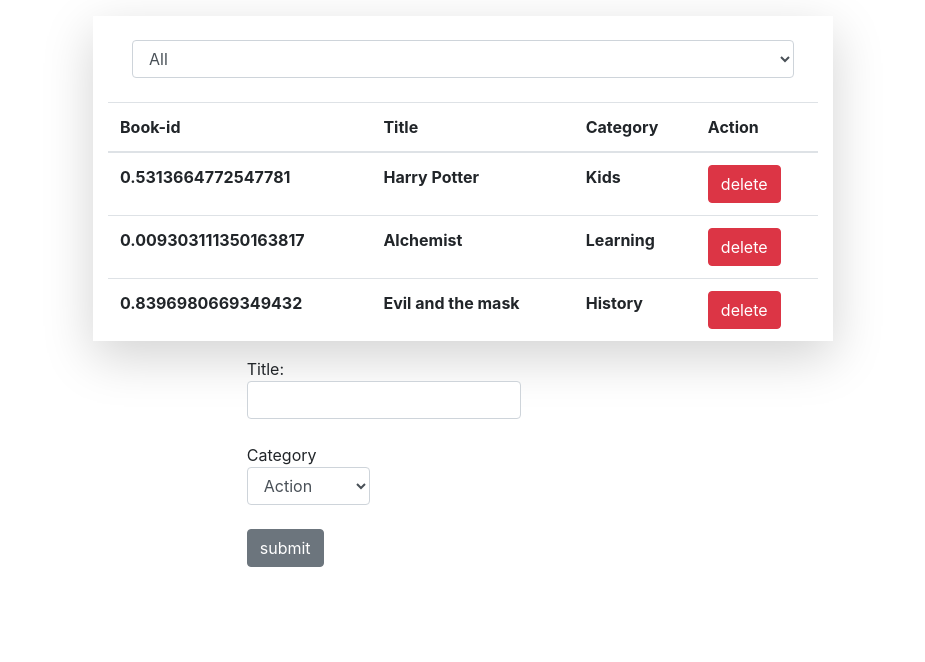
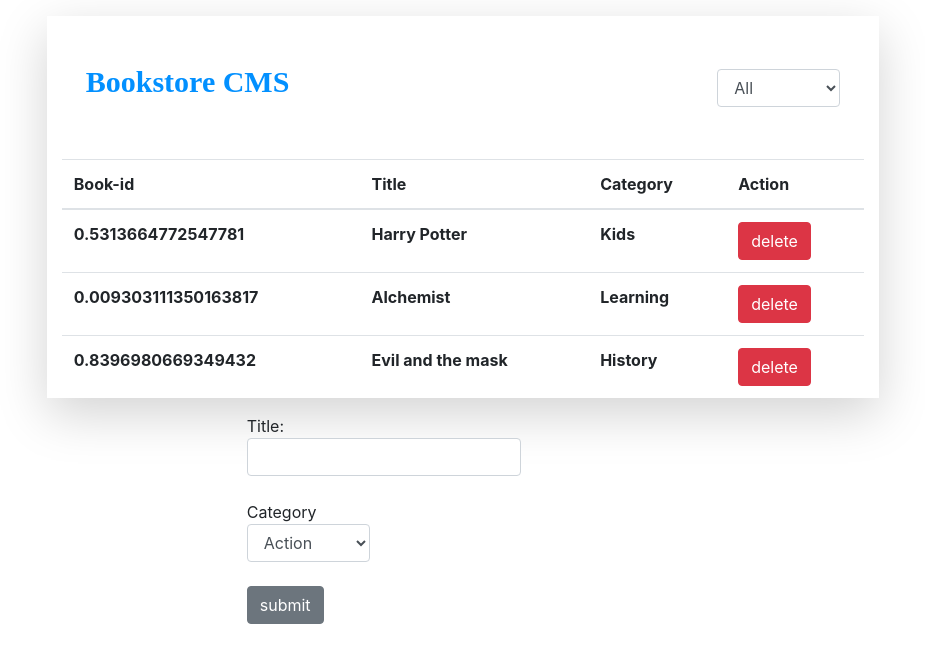
Before and after one commit to juzQrios/Bookstore, a React (Create React App) app: page / in a window 1280 px wide. Shown: the top 662 px of the page, without its empty margins (177-1102 px from the left). Built offline with nearby package versions, Linux system fonts and the light colour scheme.

Commit message:
Add Header component & it's styles

```diff
--- /dev/null
+++ b/src/components/Header.js
@@ -0,0 +1,19 @@
+import React from 'react';
+import PropTypes from 'prop-types';
+import CategoryFilter from './CategoryFilter';
+
+
+function Header({ onFilterChange }) {
+  return (
+    <div className="Header d-flex justify-content-between align-items-center">
+      <h1 className="">Bookstore CMS</h1>
+      <CategoryFilter onFilter={onFilterChange} />
+    </div>
+  );
+}
+
+Header.propTypes = {
+  onFilterChange: PropTypes.func.isRequired,
+};
+
+export default Header;
--- a/src/containers/BooksList.js
+++ b/src/containers/BooksList.js
@@ -3,7 +3,7 @@ import { connect } from 'react-redux';
 import PropTypes from 'prop-types';
 import Book from '../components/Book';
 import { removeBook, changeFilter } from '../actions/index';
-import CategoryFilter from '../components/CategoryFilter ';
+import Header from '../components/Header';
 
 function BooksList({
   books,
@@ -22,9 +22,9 @@ function BooksList({
   const visible = getVisibleBooks(books, filter);
   return (
     <div className="container BooksList">
-      <div className="mx-auto col-8 shadow-lg mt-3">
+      <div className="mx-auto col-9 shadow-lg mt-3">
         <div className="p-4">
-          <CategoryFilter onFilter={handleFilterChange} />
+          <Header onFilterChange={handleFilterChange} />
         </div>
         <table className="table">
           <thead>
--- /dev/null
+++ b/src/index.css
@@ -0,0 +1,17 @@
+.Header {
+  height: 95px;
+  background-color: #ffffff;
+}
+
+.Header h1 {
+  width: 240px;
+  height: 37px;
+  font-family: Montserrat;
+  font-size: 30px;
+  font-weight: bold;
+  font-stretch: normal;
+  font-style: normal;
+  line-height: normal;
+  letter-spacing: normal;
+  color: #0290ff;
+}
--- a/src/index.js
+++ b/src/index.js
@@ -4,6 +4,7 @@ import { createStore } from 'redux';
 import { Provider } from 'react-redux';
 import rootReducer from './reducers/index';
 import App from './components/App';
+import './index.css';
 
 const initialState = {
   books: [
```
Also changed, not shown: src/App.css (deleted), src/components/CategoryFilter.js (renamed from src/components/CategoryFilter .js).
